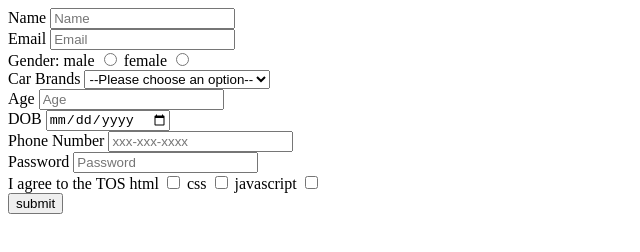
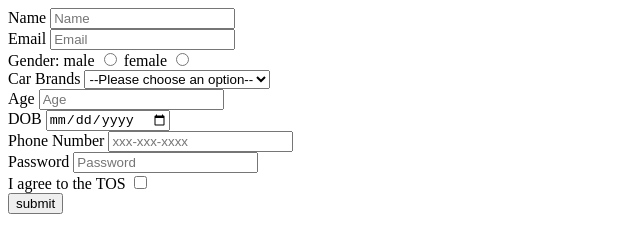
Before and after one commit to acciojob/signup-form-car-mangal77102, a website: page main.html in a window 1280 px wide. Shown: the whole page, without its empty margins (0-640 px from the left). Drawn offline with Linux system fonts and the light colour scheme.

Commit message:
created a submission

```diff
--- a/main.html
+++ b/main.html
@@ -52,14 +52,9 @@
 	<label for="tos">I agree to the TOS</label>
 
 
-	<label for="tos">html</label>
 	<input type="checkbox" required="Yes" id="tos">
 
-	<label for="tos">css</label>
-	<input type="checkbox" required="Yes" id="tos">
 
-	<label for="tos">javascript</label>
-	<input type="checkbox" required="Yes" id="tos" value="yes">
 </br>
 	<button>submit</button>
 </form>
```
